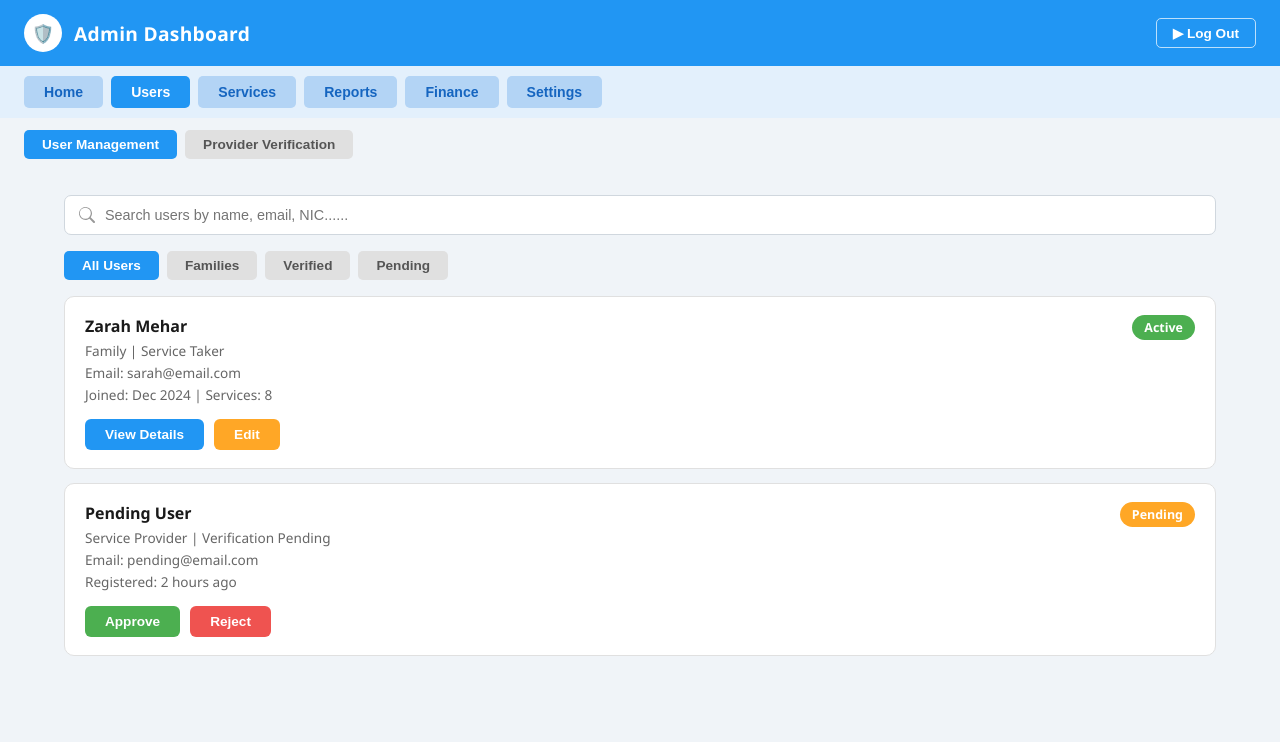
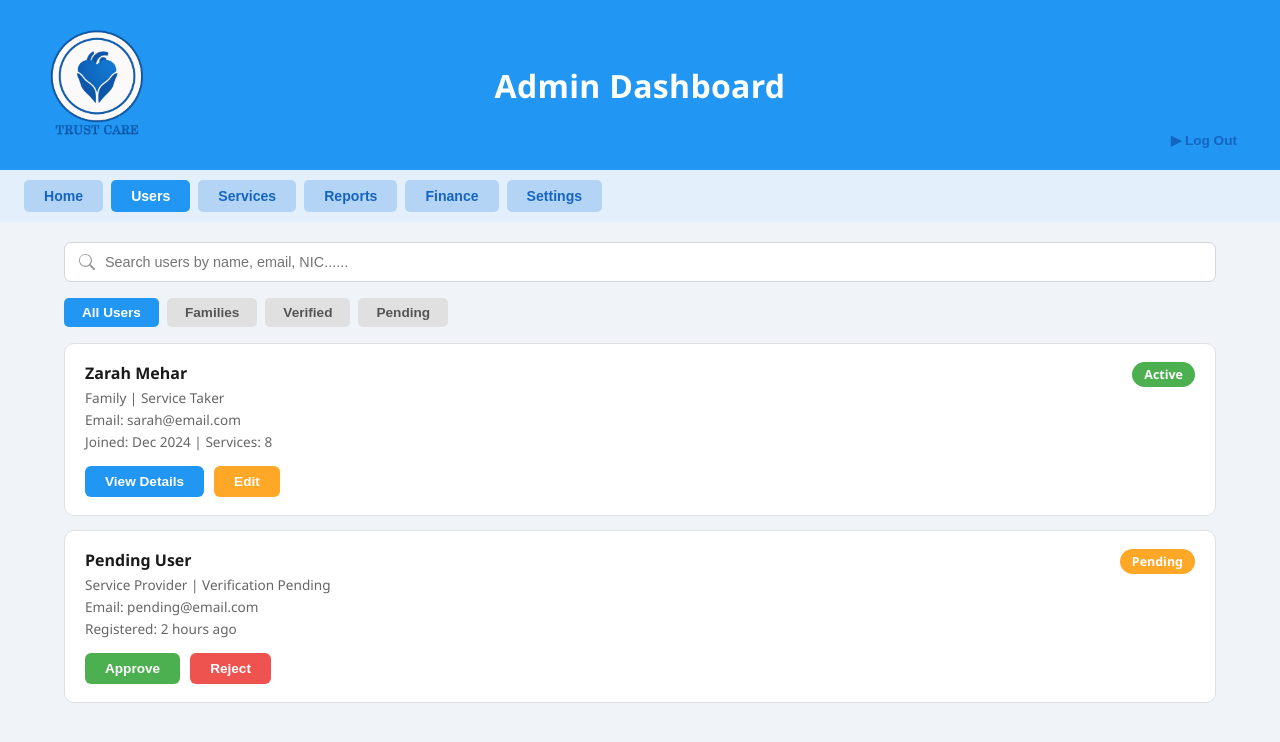
Before and after one commit to kawsi2911/TrustCare, a React (Vite) app in the folder Final year Project/Trust_Care_Front_End/: page /admin/dashboard in a window 1280 px wide. Both pictures are taken after a click on the button "Users". Shown: the top 742 px of the page. Built offline with nearby package versions, Linux system fonts and the light colour scheme.

Commit message:
update all

```diff
--- a/Final year Project/Trust_Care_Front_End/src/admin/AdminDashboard.css
+++ b/Final year Project/Trust_Care_Front_End/src/admin/AdminDashboard.css
@@ -14,47 +14,51 @@
 .admin-topbar {
   background: #2196f3;
   color: white;
-  padding: 14px 24px;
+  padding: 10px 24px;
   display: flex;
   align-items: center;
   justify-content: space-between;
+  position: relative;
 }
 
 .admin-topbar-left {
   display: flex;
   align-items: center;
-  gap: 12px;
 }
 
-.admin-topbar-left .logo-circle {
-  width: 38px;
-  height: 38px;
-  background: white;
-  border-radius: 50%;
-  display: flex;
-  align-items: center;
-  justify-content: center;
-  font-size: 18px;
+.topbar-logo {
+  width: 150px;
+  height: 150px;
+  object-fit: contain;
 }
 
-.admin-topbar h1 {
-  font-size: 1.2rem;
+.topbar-title {
+  position: absolute;
+  left: 50%;
+  transform: translateX(-50%);
+  font-size: 2rem;
   font-weight: 700;
   letter-spacing: 0.3px;
+  color: white;
+  white-space: nowrap;
 }
 
 .logout-btn {
+  margin-left: auto;
   background: transparent;
-  border: 1.5px solid rgba(255, 255, 255, 0.7);
-  color: white;
-  padding: 6px 16px;
+  border: 1.5px solid #2196f3;
+  color: #1565c0;
+  padding: 7px 18px;
   border-radius: 5px;
   font-size: 0.85rem;
+  font-weight: 600;
   cursor: pointer;
   display: flex;
   align-items: center;
   gap: 6px;
   transition: background 0.2s;
+  align-self: flex-end;
+  margin-bottom: 4px;
 }
 
 .logout-btn:hover {
--- a/Final year Project/Trust_Care_Front_End/src/admin/AdminDashboard.jsx
+++ b/Final year Project/Trust_Care_Front_End/src/admin/AdminDashboard.jsx
@@ -1,6 +1,7 @@
 import { useState } from "react";
 import { useNavigate } from "react-router-dom";
 import "./AdminDashboard.css";
+import logo from "../assets/logo.png";
 
 // ─── Shared Top Bar & Nav ───────────────────────────────────────────────────
 const AdminTopBar = ({ activeTab, setActiveTab, onLogout }) => {
@@ -9,9 +10,9 @@ const AdminTopBar = ({ activeTab, setActiveTab, onLogout }) => {
     <>
       <div className="admin-topbar">
         <div className="admin-topbar-left">
-          <div className="logo-circle">🛡️</div>
-          <h1>Admin Dashboard</h1>
+          <img src={logo} alt="Trust Care Logo" className="topbar-logo" />
         </div>
+        <h1 className="topbar-title">Admin Dashboard</h1>
         <button className="logout-btn" onClick={onLogout}>
           ▶ Log Out
         </button>
@@ -113,6 +114,15 @@ const UsersTab = () => {
     },
   ];
 
+  // Filter users based on selected tab
+  const filteredUsers = users.filter((user) => {
+    if (filter === "All Users") return true;
+    if (filter === "Families") return user.type.includes("Family");
+    if (filter === "Verified") return user.status === "Active";
+    if (filter === "Pending") return user.isPending;
+    return true;
+  });
+
   return (
     <div className="admin-content">
       <div className="search-bar-wrapper">
@@ -135,7 +145,43 @@ const UsersTab = () => {
         ))}
       </div>
 
-      {users.map((user, idx) => (
+      {/* Show Provider Verification section when Pending tab is selected */}
+      {filter === "Pending" ? (
+        <>
+          <div className="verification-header-banner">Provider Verification</div>
+          <div className="pending-alert">
+            ⚠️ 5 providers waiting for verification
+          </div>
+          <div className="verification-card">
+            <h4>Pending Verification – Provider #789</h4>
+            <div className="provider-info-row">
+              <div className="provider-avatar">👤</div>
+              <div className="provider-details">
+                <p><strong>Name:</strong> Ravi Kumar</p>
+                <p><strong>NIC:</strong> 456789012V</p>
+                <p><strong>Contact:</strong> +94 77 999 8898</p>
+                <p><strong>Service Type:</strong> Elder Care</p>
+                <p><strong>Experience:</strong> 6 years</p>
+                <p><strong>Registered:</strong> 3 hours ago</p>
+              </div>
+            </div>
+            <div className="documents-card">
+              <h5>Uploaded Documents</h5>
+              <div className="doc-item"><span className="doc-verified">✅</span> NIC Copy – Verified</div>
+              <div className="doc-item"><span className="doc-verified">✅</span> Photo – Verified</div>
+              <div className="doc-item"><span className="doc-verified">✅</span> Certificates – Verified</div>
+              <div className="doc-item"><span className="doc-pending">⚠️</span> Police Report – Pending</div>
+            </div>
+            <label className="form-label">Verification Notes</label>
+            <textarea className="notes-textarea" placeholder="Add notes about verification..." />
+            <div className="verification-actions">
+              <button className="btn-approve">✓ Approve &amp; Activate</button>
+              <button className="btn-reject">✗ Reject Application</button>
+            </div>
+          </div>
+        </>
+      ) : (
+        filteredUsers.map((user, idx) => (
           <div className="user-card" key={idx}>
             <div className="user-card-top">
               <div>
@@ -150,7 +196,6 @@ const UsersTab = () => {
               </div>
               <span className={`badge ${user.badgeClass}`}>{user.status}</span>
             </div>
-
             <div className="user-card-actions">
               {!user.isPending ? (
                 <>
@@ -165,7 +210,8 @@ const UsersTab = () => {
               )}
             </div>
           </div>
-      ))}
+        ))
+      )}
     </div>
   );
 };
@@ -197,7 +243,49 @@ const ServicesTab = () => {
         ))}
       </div>
 
-      {/* Service #1234 */}
+      {/* Issues content - shown when Issues tab is clicked */}
+      {filter === "Issues" ? (
+        <>
+          <div className="service-card issue-priority-high service-card">
+            <h4>
+              <span className="priority-dot dot-red"></span>
+              High Priority – Payment Issue
+            </h4>
+            <p><strong>Ticket #458</strong></p>
+            <p><strong>From:</strong> Zarah Mehar (Family)</p>
+            <p><strong>Issue:</strong> Payment not reflected after 48 hours</p>
+            <p><strong>Submitted:</strong> 30 minutes ago</p>
+            <div style={{ margin: "8px 0" }}>
+              <span className="badge-urgent">Urgent</span>
+            </div>
+            <div className="service-card-actions">
+              <button className="btn-respond">View &amp; Respond</button>
+              <button className="btn-resolve">Mark Resolved</button>
+            </div>
+          </div>
+
+          <div className="service-card issue-priority-medium service-card">
+            <h4>
+              <span className="priority-dot dot-orange"></span>
+              Medium – Profile Update Request
+            </h4>
+            <p><strong>Ticket #457</strong></p>
+            <p><strong>From:</strong> Ravi Kumar (Provider)</p>
+            <p><strong>Issue:</strong> Cannot update service locations</p>
+            <p><strong>Submitted:</strong> 4 hours ago</p>
+            <div style={{ margin: "8px 0" }}>
+              <span className="badge-medium-p">Pending</span>
+            </div>
+            <div className="service-card-actions">
+              <button className="btn-respond">View &amp; Respond</button>
+              <button className="btn-resolve">Mark Resolved</button>
+            </div>
+          </div>
+        </>
+      ) : (
+        <>
+          {/* Service #1234 - shown for All Services and Active */}
+          {(filter === "All Services" || filter === "Active") && (
             <div className="service-card">
               <div className="service-card-top">
                 <h4>Service #1234 – Elder Care</h4>
@@ -214,8 +302,10 @@ const ServicesTab = () => {
                 <button className="btn-edit">Contact Parties</button>
               </div>
             </div>
+          )}
 
-      {/* Service #5678 */}
+          {/* Service #5678 - shown for All Services and Completed */}
+          {(filter === "All Services" || filter === "Completed") && (
             <div className="service-card">
               <div className="service-card-top">
                 <h4>Service #5678 – Hospital Patient Care</h4>
@@ -230,8 +320,10 @@ const ServicesTab = () => {
                 <button className="btn-view">View Full Details</button>
               </div>
             </div>
+          )}
 
-      {/* Service #9012 - Issue */}
+          {/* Service #9012 - shown for All Services only */}
+          {filter === "All Services" && (
             <div className="service-card issue-card">
               <div className="service-card-top">
                 <h4>⚠️ Service #9012 – Child Care [Issue Reported]</h4>
@@ -246,6 +338,9 @@ const ServicesTab = () => {
                 <button className="btn-view">Investigate</button>
               </div>
             </div>
+          )}
+        </>
+      )}
     </div>
   );
 };
@@ -594,7 +689,6 @@ const VerificationTab = () => {
 const AdminDashboard = () => {
   const navigate = useNavigate();
   const [activeTab, setActiveTab] = useState("Home");
-  const [serviceSubTab, setServiceSubTab] = useState("Services");
 
   const handleLogout = () => {
     navigate("/admin/login");
@@ -607,7 +701,7 @@ const AdminDashboard = () => {
       case "Users":
         return <UsersTab />;
       case "Services":
-        return serviceSubTab === "Issues" ? <IssuesTab /> : <ServicesTab />;
+        return <ServicesTab />;
       case "Reports":
         return <ReportsTab />;
       case "Finance":
@@ -623,36 +717,10 @@ const AdminDashboard = () => {
     <div className="admin-layout">
       <AdminTopBar
         activeTab={activeTab}
-        setActiveTab={(tab) => {
-          setActiveTab(tab);
-          if (tab === "Users") setServiceSubTab("Users");
-        }}
+        setActiveTab={setActiveTab}
         onLogout={handleLogout}
       />
-
-      {/* Extra sub-nav for Users tab: switch to Provider Verification */}
-      {activeTab === "Users" && (
-        <div style={{ padding: "0 24px", background: "#f0f4f8" }}>
-          <div className="filter-tabs" style={{ paddingTop: "12px" }}>
-            <button
-              className={`filter-tab ${serviceSubTab !== "Verification" ? "active" : ""}`}
-              onClick={() => setServiceSubTab("Users")}
-            >
-              User Management
-            </button>
-            <button
-              className={`filter-tab ${serviceSubTab === "Verification" ? "active" : ""}`}
-              onClick={() => setServiceSubTab("Verification")}
-            >
-              Provider Verification
-            </button>
-          </div>
-        </div>
-      )}
-
-      {activeTab === "Users" && serviceSubTab === "Verification"
-        ? <VerificationTab />
-        : renderContent()}
+      {renderContent()}
     </div>
   );
 };
```
Lines whose indentation alone changed are shown as unchanged.
